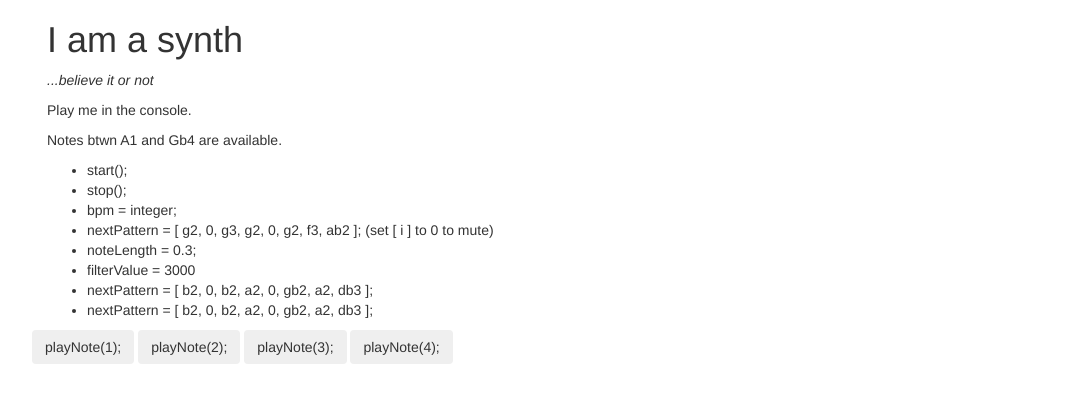
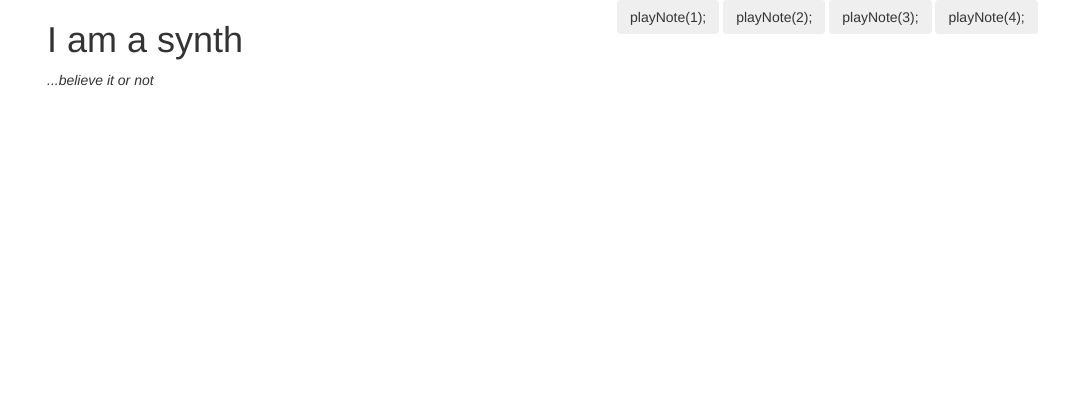
Before and after one commit to mradambeck/javascript-step-sequencer, a plain HTML site: page index.html in a window 1280 px wide. Shown: the whole page, without its empty margins (23-1092 px from the left). Drawn offline with nearby package versions, Linux system fonts and the light colour scheme.

Commit message:
updates html on mainpage

```diff
--- a/index.html
+++ b/index.html
@@ -14,26 +14,13 @@
                 <div class="col-md-6">
                     <h1>I am a synth</h1>
                     <p><em>...believe it or not</em></p>
-                    <p>Play me in the console.</p>
-                    <p>Notes btwn A1 and Gb4 are available.</p>
-                    <ul>
-                      <li>start();</li>
-                      <li>stop();</li>
-                      <li>bpm = integer;</li>
-                      <li>nextPattern = [ g2, 0, g3, g2, 0, g2, f3, ab2 ]; (set [ i ] to 0 to mute)</li>
-                      <li>noteLength = 0.3;</li>
-                      <!-- <li>initial pattern is Billie Jean: [ gb3, db3, e3, gb3, e3, db3, b2, db3 ]</li> -->
-                      <li>filterValue = 3000</li>
-                      <li>nextPattern = [ b2, 0, b2, a2, 0, gb2, a2, db3 ];</li>
-                      <li>nextPattern = [ b2, 0, b2, a2, 0, gb2, a2, db3 ];</li>
-                </div>
 
             </div>
             <div class = "row">
-              <button class="btn" data-freq="440">playNote(1);</button>
-              <button class="btn" data-freq="660">playNote(2);</button>
-              <button class="btn" data-freq="880">playNote(3);</button>
-              <button class="btn" data-freq="1320">playNote(4);</button>
+              <button class="btn" data-freq="110">playNote(1);</button>
+              <button class="btn" data-freq="220">playNote(2);</button>
+              <button class="btn" data-freq="440">playNote(3);</button>
+              <button class="btn" data-freq="880">playNote(4);</button>
             </div>
         </div>
     </body>
```
